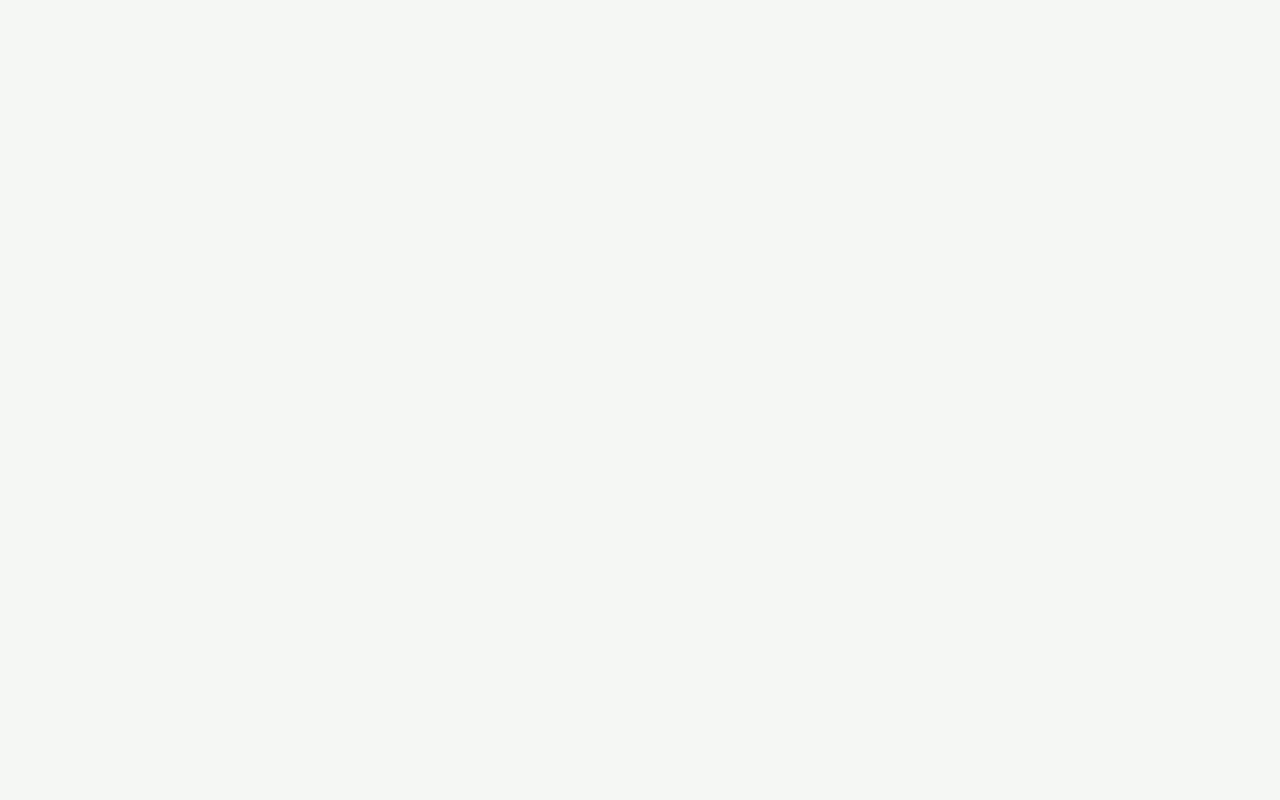
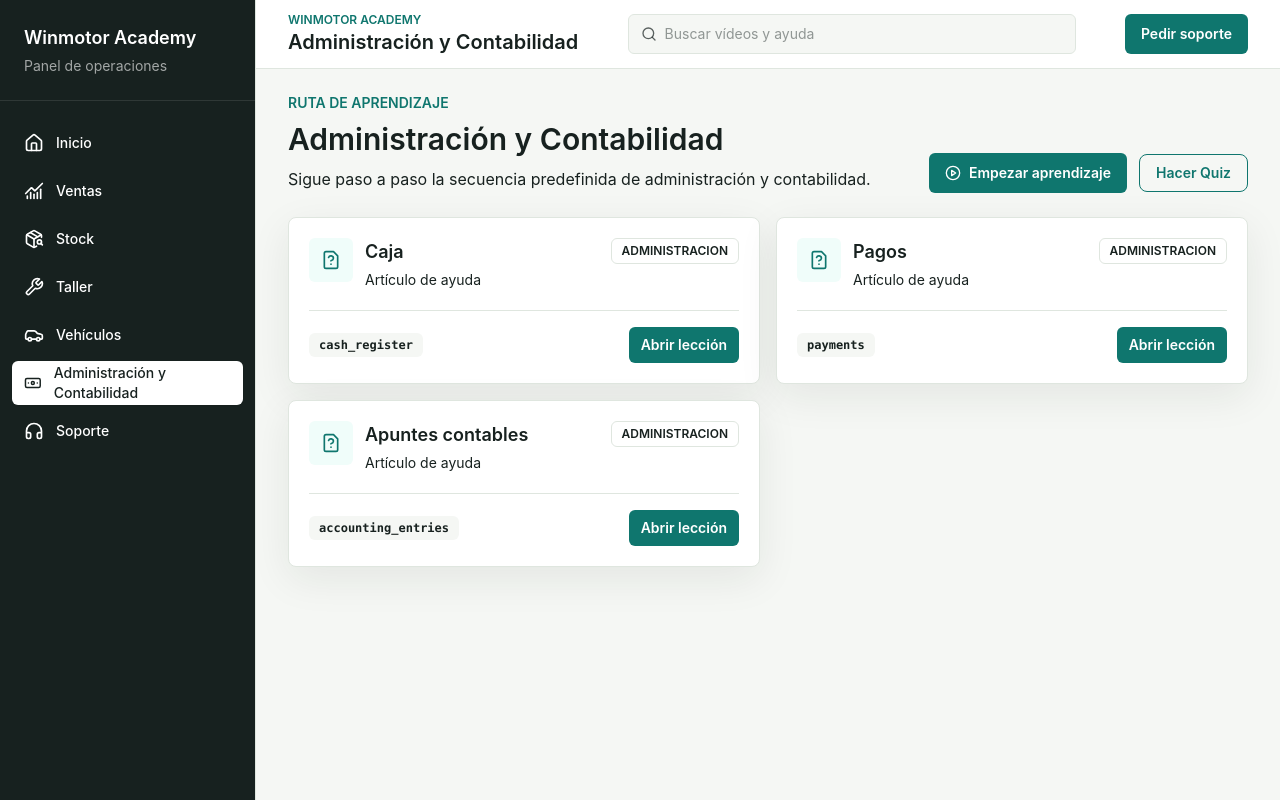
Before and after one commit to WarData/academia-winmotor, a Next.js app: page /academy/administracion in a window 1280 px wide. Before the commit this address had no page. Built offline with nearby package versions, Linux system fonts and the light colour scheme.

Commit message:
fix: reemplazar finance por administracion en moduleTitles

```diff
--- a/app/academy/[module]/page.tsx
+++ b/app/academy/[module]/page.tsx
@@ -4,9 +4,9 @@
 const moduleTitles = {
   sales: "Ventas",
   stock: "Stock",
+  administracion: "Administración y Contabilidad",
   workshop: "Taller",
   vehicles: "Vehículos",
-  finance: "Finanzas",
   support: "Soporte"
 };
 
@@ -32,8 +32,8 @@
 
   return (
     <ModuleContentPage
-      module={module as keyof typeof moduleTitles}
       title={title}
+      module={module}
     />
   );
 }
```
